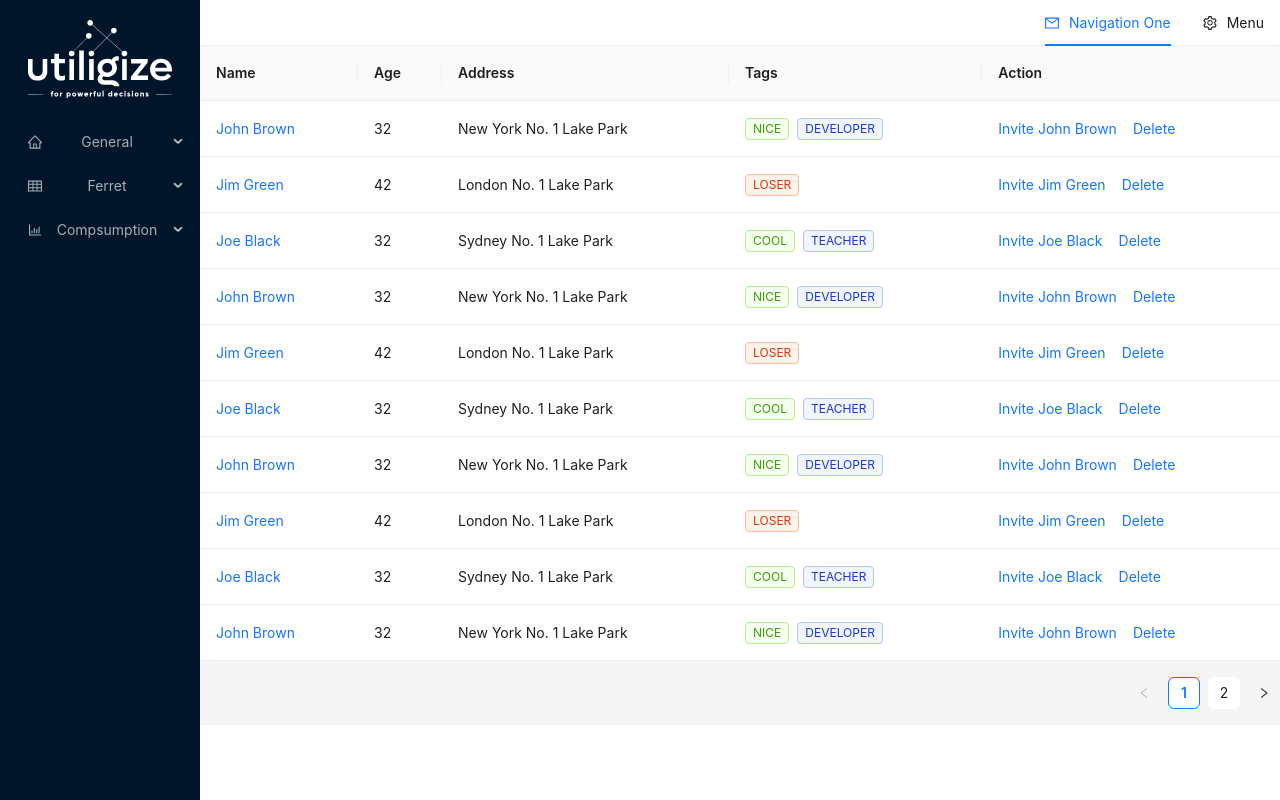
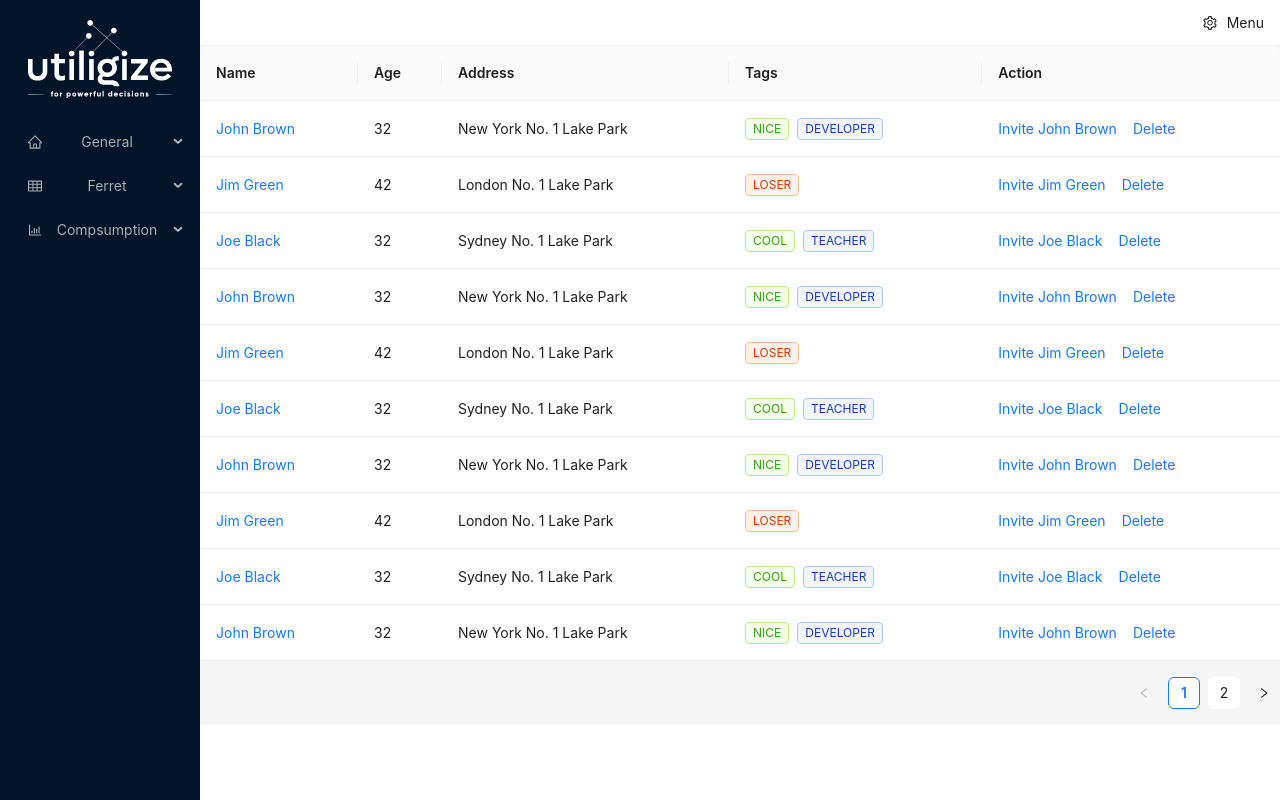
Before and after one commit to abdulahiroble/dashboard-frontend-ms, a React (Create React App) app: page / in a window 1280 px wide. Built offline with nearby package versions, Linux system fonts and the light colour scheme.

Commit message:
Add LoadForbrugsCollection to ModalComponent and remove Navigation One from NavBar

```diff
--- a/src/components/Modal.tsx
+++ b/src/components/Modal.tsx
@@ -6,9 +6,9 @@ import Logo from '../logo.svg';
 import LoadFerretCountsCollection from '../services/collections/LoadFerretCountsCollection';
 import LoadStationsCollection from '../services/collections/LoadStationsCollection';
 import LoadflowCollection from '../services/collections/LoadflowCollection';
+import LoadForbrugsCollection from '../services/collections/LoadForbrugsCollection';
 
 const ModalComponent = ({ stations }: any) => {
-    console.log(stations)
 
     const [isModalOpen, setIsModalOpen] = useState(false);
     const [selectedStation, setSelectedStation] = useState(null);
@@ -27,9 +27,12 @@ const ModalComponent = ({ stations }: any) => {
         LoadflowCollection.getAllStations().then((result: any) => {
             setLoadflow(result.object)
         })
+        LoadForbrugsCollection.getAllForbrug().then((result: any) => {
+            // console.log(result.object)
+            // setLoadflow(result.object)
+        })
     };
 
-    // console.log(loadflow.map((item: any) => item.primary_substation))
 
 
     const handleOk = () => {
--- a/src/components/Navbar.tsx
+++ b/src/components/Navbar.tsx
@@ -19,11 +19,6 @@ const NavBar: React.FC = () => {
 
 
     const items: MenuProps['items'] = [
-        {
-            label: 'Navigation One',
-            key: 'mail',
-            icon: <MailOutlined />,
-        },
         {
             label: 'Menu',
             key: 'Menu',
--- /dev/null
+++ b/src/services/collections/LoadForbrugsCollection.tsx
@@ -0,0 +1,11 @@
+import axios from 'axios';
+
+class LoadForbrugsCollection {
+    getAllForbrug = async () => {
+        const result = await axios.get(`http://localhost:3004/api/get/all/forbrug`);
+
+        return result.data
+    }
+}
+
+export default new LoadForbrugsCollection();
```
